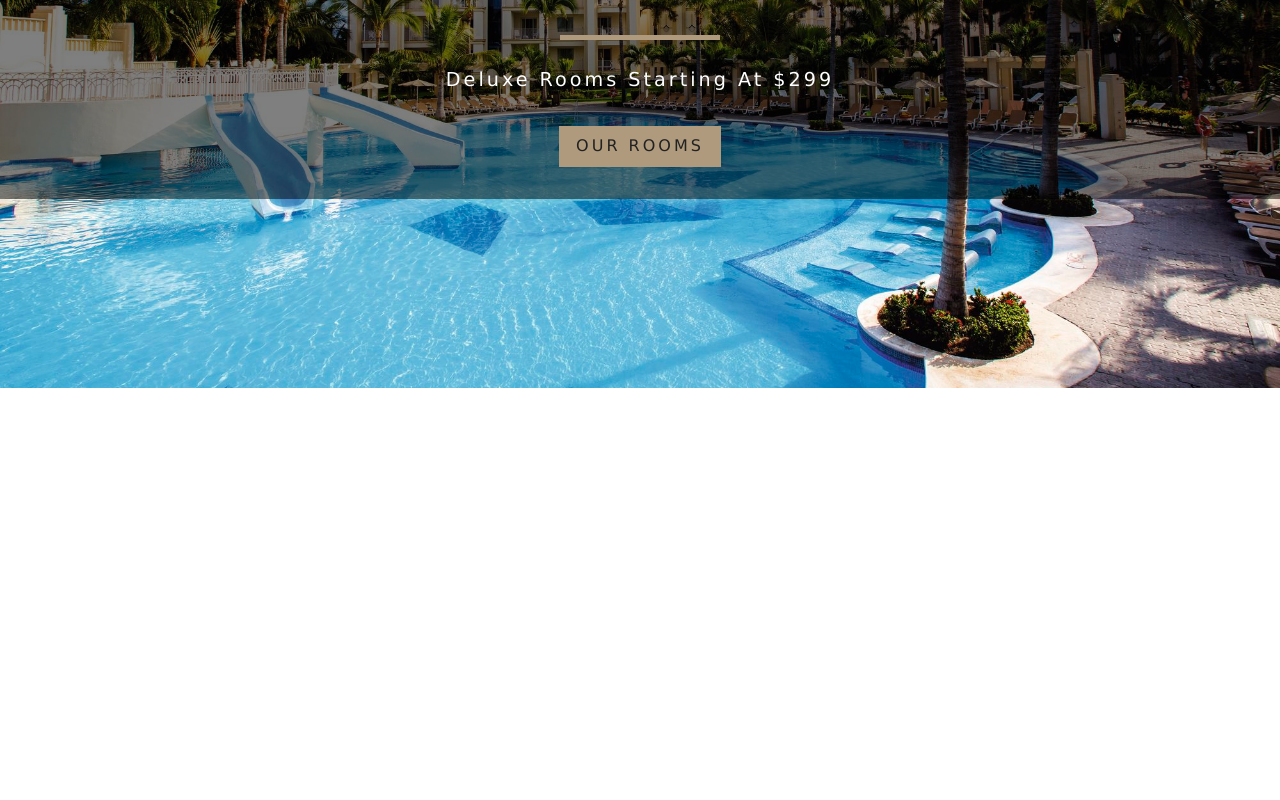
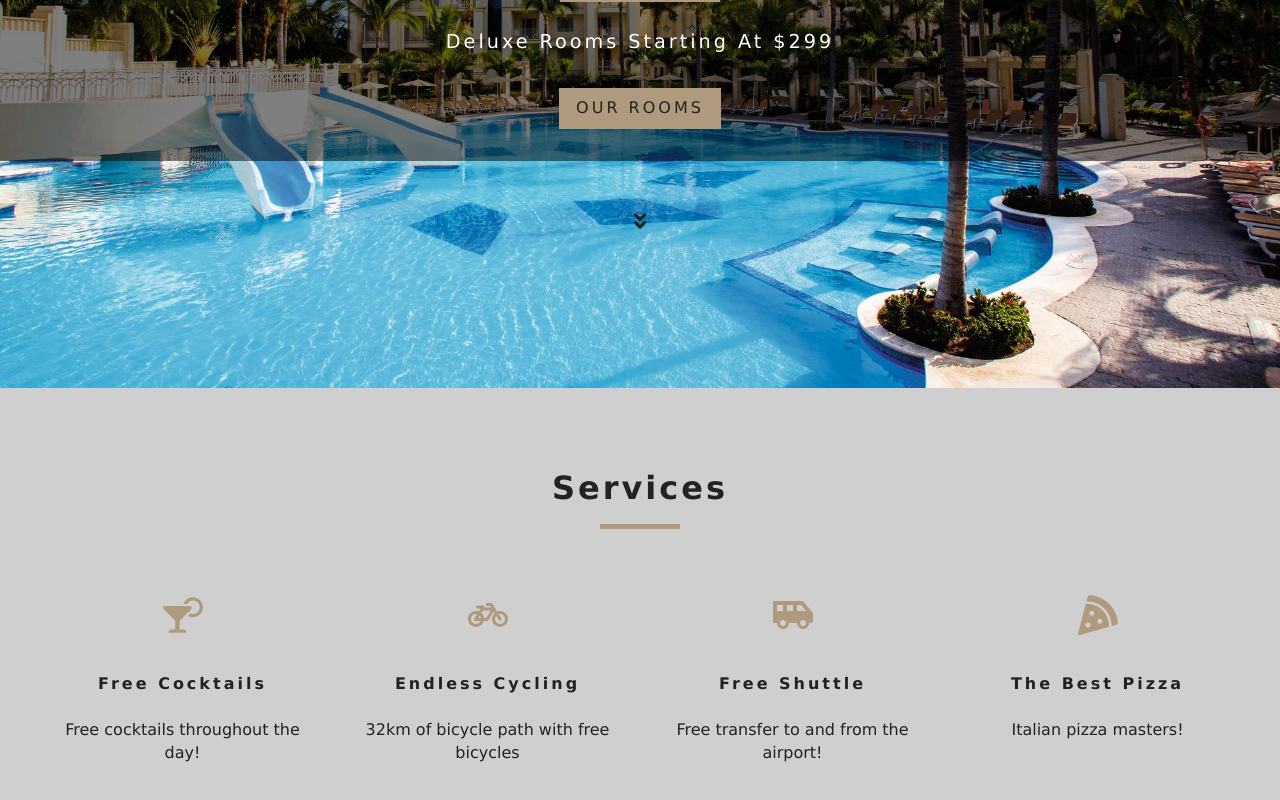
Before and after one commit to eldarcelik/hotel-ap, a React (Create React App) app: page / in a window 1280 px wide. Shown: the part 412-1212 px from the top of the page. Before the commit the page ends 800 px from the top, so only its background shows below. Built offline with nearby package versions, Linux system fonts and the light colour scheme.

Commit message:
Services component finished and added down arrow as a link to the Services component

```diff
--- a/src/App.css
+++ b/src/App.css
@@ -177,6 +177,33 @@ h6 {
   background-image: url("./images/room-9.jpeg");
   min-height: 60vh;
 }
+.centerFlex {
+  display: flex;
+  flex-direction: column;
+  justify-content: center;
+  align-items: center;
+}
+.iconSlideDown {
+  color: var(--mainBlack);
+  width: 20px;
+  height: 20px;
+  margin-top: 50px;
+	transform: scale(1);
+	animation: pulse 2s infinite;
+}
+@keyframes pulse {
+	0% {
+		transform: scale(0.95);
+	}
+
+	70% {
+		transform: scale(1);
+	}
+
+	100% {
+		transform: scale(0.95);
+	}
+}
 /* End of Hero */
 /* Banner */
 .banner {
@@ -261,6 +288,7 @@ h6 {
 }
 .services h6 {
   letter-spacing: var(--mainSpacing);
+  text-transform: capitalize;
 }
 .services p {
   width: 80%;
--- a/src/App.js
+++ b/src/App.js
@@ -6,7 +6,6 @@ import Home from './pages/Home';
 import Rooms from './pages/Rooms';
 import SingleRoom from './pages/SingleRoom';
 import Error from './pages/Error';
-
 import Navbar from './components/Navbar';
 
 function App() {
--- /dev/null
+++ b/src/components/ArrowSlideDown.js
@@ -0,0 +1,10 @@
+import React from 'react';
+import { FaAngleDoubleDown } from 'react-icons/fa';
+
+export default function ArrowSlideDown() {
+    return (
+            <a href="#services">
+                <FaAngleDoubleDown className="iconSlideDown" />
+            </a>
+    )
+}
--- a/src/components/Navbar.js
+++ b/src/components/Navbar.js
@@ -1,4 +1,4 @@
-import React, { Component, useState } from 'react';
+import React, { useState } from 'react';
 import { Link } from 'react-router-dom';
 import { FaAlignRight } from 'react-icons/fa';
 import { SiHotelsDotCom } from 'react-icons/si';
@@ -28,7 +28,6 @@ export default function Navbar() {
                     <li>
                         <Link to="/rooms">Rooms</Link>
                     </li>
-
                 </ul>
             </div>
         </nav>
--- /dev/null
+++ b/src/components/Services.js
@@ -0,0 +1,47 @@
+import React, { useState } from 'react';
+import { FaCocktail, FaBicycle, FaShuttleVan, FaPizzaSlice } from 'react-icons/fa';
+import Title from './Title';
+
+export default function Services() {
+    const [services, setServices] = useState([
+        {
+            icon: <FaCocktail />,
+            title: "free cocktails",
+            info: "Free cocktails throughout the day!"
+        },
+        {
+            icon: <FaBicycle />,
+            title: "endless cycling",
+            info: "32km of bicycle path with free bicycles"
+        },
+        {
+            icon: <FaShuttleVan/>,
+            title: "free shuttle",
+            info: "Free transfer to and from the airport!"
+        },
+        {
+            icon: <FaPizzaSlice />,
+            title: "the best pizza",
+            info: "Italian pizza masters!"
+        },
+    ])
+
+    return (
+        <>
+        <section className="services" id="services">
+            <Title title="services" />
+            <div className="services-center">
+                {services.map((item, index) => {
+                    return (
+                        <article key={index} className="service">
+                            <span>{item.icon}</span>
+                            <h6>{item.title}</h6>
+                            <p>{item.info}</p>
+                        </article>
+                    )
+                })}
+            </div>
+        </section>
+        </>
+    )
+}
--- /dev/null
+++ b/src/components/Title.js
@@ -0,0 +1,10 @@
+import React from 'react';
+
+export default function Title({title}) {
+    return (
+        <div className="section-title">
+            <h4>{title}</h4>
+            <div />
+        </div>
+    )
+}
--- a/src/pages/Home.js
+++ b/src/pages/Home.js
@@ -2,13 +2,21 @@ import React from 'react';
 import Hero from '../components/Hero';
 import Banner from '../components/Banner';
 import { Link } from 'react-router-dom';
+import Services from '../components/Services';
+import ArrowSlideDown from '../components/ArrowSlideDown';
 
 export default function Home() {
     return (
+        <>
         <Hero>
-            <Banner title="treat yourself to a dream vacation" subtitle="Deluxe Rooms Starting at $299">
-                <Link to="/rooms" className="btn-primary">Our rooms</Link>
-            </Banner>
+            <div className="centerFlex">
+                <Banner title="treat yourself to a dream vacation" subtitle="Deluxe Rooms Starting at $299">
+                    <Link to="/rooms" className="btn-primary">Our rooms</Link>
+                </Banner>
+                <ArrowSlideDown />
+            </div>
         </Hero>
+        <Services />
+        </>
     )
 }
```
